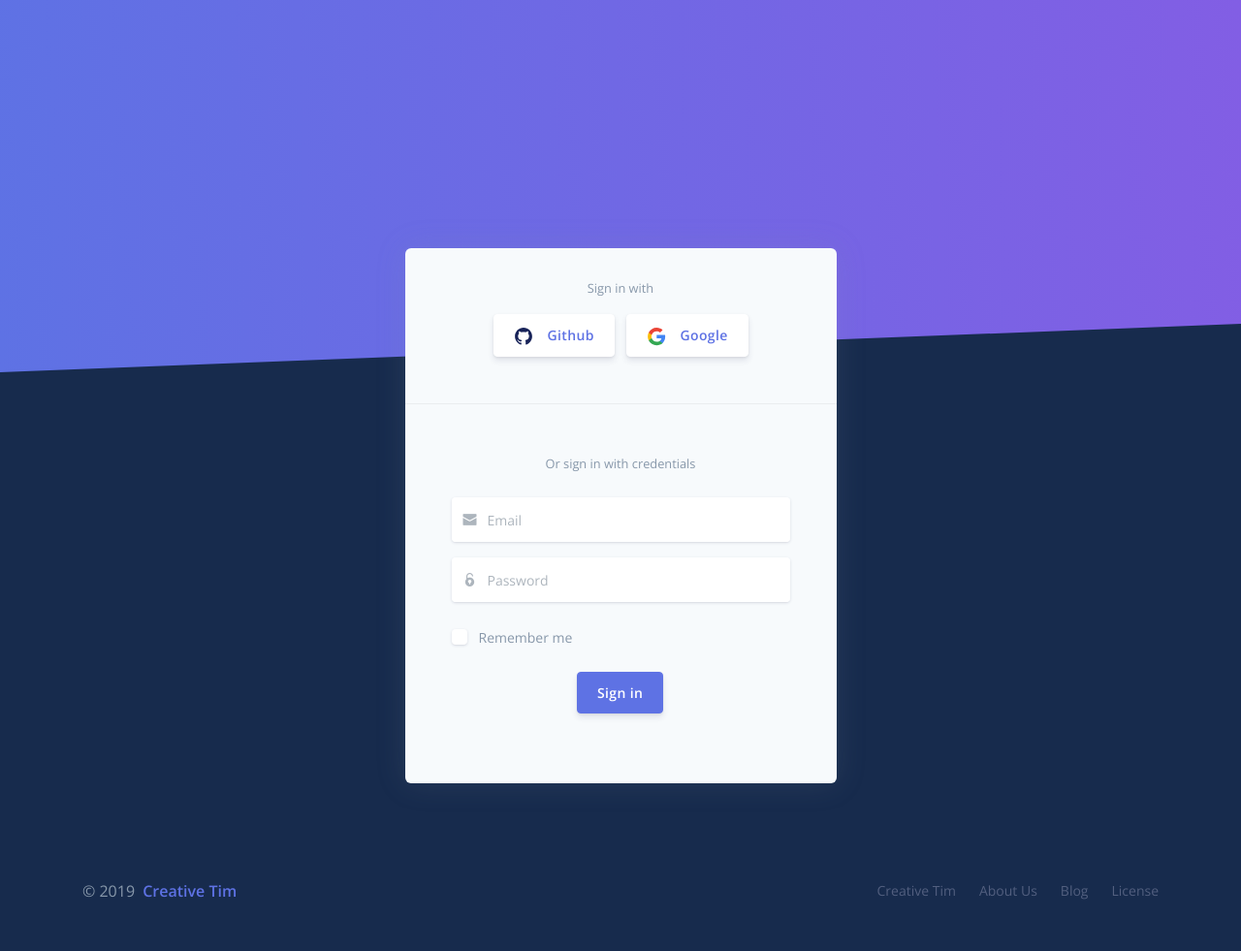
After one commit to insa21/digi-book, a PHP site: page /admin/login.php in a window 1280 px wide. The commit adds this page. Shown: the whole page at 97% size. Run offline with PHP 8.4, Linux system fonts and the light colour scheme; some libraries are stand-ins or nearby versions.

Commit message:
login + session

```diff
--- /dev/null
+++ b/admin/login.php
@@ -0,0 +1,186 @@
+<?php
+include 'koneksi.php';
+
+session_start(); // Memulai sesi pada halaman
+
+if ($_SERVER["REQUEST_METHOD"] == "POST") {
+    $email = $_POST['email'];
+    $password = $_POST['password'];
+
+    $query = "SELECT * FROM login WHERE email = '$email' AND password = '$password'";
+    $result = $koneksi->query($query);
+
+    if ($result->num_rows > 0) {
+        $user_data = $result->fetch_assoc();
+        $_SESSION['user_id'] = $user_data['id']; // Gantilah 'id' dengan kolom yang sesuai di tabel login
+        header("Location: index.php");
+        exit();
+    } else {
+        echo '<div class="alert alert-danger alert-dismissible fade show mt-2" role="alert" style="max-width: 300px;">
+                Gagal Login. Email atau password salah. Silakan coba lagi.
+                <button type="button" class="close" data-dismiss="alert" aria-label="Close">
+                    <span aria-hidden="true">&times;</span>
+                </button>
+              </div>';
+    }
+}
+?>
+
+<!DOCTYPE html>
+<html lang="en">
+
+<head>
+    <meta charset="utf-8">
+    <meta name="viewport" content="width=device-width, initial-scale=1, shrink-to-fit=no">
+    <title>Argon Dashboard PRO - Premium Bootstrap 4 Admin Template</title>
+    <link rel="icon" href="backend/assets/img/brand/favicon.png" type="image/png">
+    <link rel="stylesheet" href="https://fonts.googleapis.com/css?family=Open+Sans:300,400,600,700">
+    <link rel="stylesheet" href="backend/assets/vendor/nucleo/css/nucleo.css" type="text/css">
+    <link rel="stylesheet" href="backend/assets/vendor/@fortawesome/fontawesome-free/css/all.min.css" type="text/css">
+    <link rel="stylesheet" href="backend/assets/css/argon.css?v=1.1.0" type="text/css">
+    <script src="https://cdn.jsdelivr.net/npm/sweetalert2@11"></script>
+</head>
+
+<body class="bg-default">
+    <!-- Navbar -->
+    <nav id="navbar-main" class="navbar navbar-horizontal navbar-transparent navbar-main navbar-expand-lg navbar-light">
+        <div class="container">
+            <a class="navbar-brand" href="backend/pages//ashboards/dashboard.html"></a>
+            <button class="navbar-toggler" type="button" data-toggle="collapse" data-target="#navbar-collapse" aria-controls="navbar-collapse" aria-expanded="false" aria-label="Toggle navigation">
+                <span class="navbar-toggler-icon"></span>
+            </button>
+            <div class="navbar-collapse navbar-custom-collapse collapse" id="navbar-collapse">
+                <div class="navbar-collapse-header">
+                    <div class="row">
+                        <div class="col-6 collapse-brand">
+                            <a href="backend/pages//ashboards/dashboard.html">
+                                <img src="backend/assets/img/brand/blue.png">
+                            </a>
+                        </div>
+                        <div class="col-6 collapse-close">
+                            <button type="button" class="navbar-toggler" data-toggle="collapse" data-target="#navbar-collapse" aria-controls="navbar-collapse" aria-expanded="false" aria-label="Toggle navigation">
+                                <span></span>
+                                <span></span>
+                            </button>
+                        </div>
+                    </div>
+                </div>
+                <hr class="d-lg-none" />
+            </div>
+        </div>
+    </nav>
+    <!-- Main content -->
+    <div class="main-content">
+        <!-- Header -->
+        <div class="header bg-gradient-primary py-7 py-lg-8 pt-lg-9">
+            <div class="container">
+                <div class="header-body text-center mb-7">
+                    <div class="row justify-content-center">
+                        <div class="col-xl-5 col-lg-6 col-md-8 px-5">
+                        </div>
+                    </div>
+                </div>
+            </div>
+            <div class="separator separator-bottom separator-skew zindex-100">
+                <svg x="0" y="0" viewBox="0 0 2560 100" preserveAspectRatio="none" version="1.1" xmlns="http://www.w3.org/2000/svg">
+                    <polygon class="fill-default" points="2560 0 2560 100 0 100"></polygon>
+                </svg>
+            </div>
+        </div>
+        <!-- Page content -->
+        <div class="container mt--8 pb-5">
+            <div class="row justify-content-center">
+                <div class="col-lg-5 col-md-7">
+                    <div class="card bg-secondary border-0 mb-0">
+                        <div class="card-header bg-transparent pb-5">
+                            <div class="text-muted text-center mt-2 mb-3"><small>Sign in with</small></div>
+                            <div class="btn-wrapper text-center">
+                                <a href="#" class="btn btn-neutral btn-icon">
+                                    <span class="btn-inner--icon"><img src="backend/assets/img/icons/common/github.svg"></span>
+                                    <span class="btn-inner--text">Github</span>
+                                </a>
+                                <a href="#" class="btn btn-neutral btn-icon">
+                                    <span class="btn-inner--icon"><img src="backend/assets/img/icons/common/google.svg"></span>
+                                    <span class="btn-inner--text">Google</span>
+                                </a>
+                            </div>
+                        </div>
+                        <div class="card-body px-lg-5 py-lg-5">
+                            <div class="text-center text-muted mb-4">
+                                <small>Or sign in with credentials</small>
+                            </div>
+                            <form role="form" method="post" action="">
+                                <div class="form-group mb-3">
+                                    <div class="input-group input-group-merge input-group-alternative">
+                                        <div class="input-group-prepend">
+                                            <span class="input-group-text"><i class="ni ni-email-83"></i></span>
+                                        </div>
+                                        <input class="form-control" name="email" placeholder="Email" type="email">
+                                    </div>
+                                </div>
+                                <div class="form-group">
+                                    <div class="input-group input-group-merge input-group-alternative">
+                                        <div class="input-group-prepend">
+                                            <span class="input-group-text"><i class="ni ni-lock-circle-open"></i></span>
+                                        </div>
+                                        <input class="form-control" name="password" placeholder="Password" type="password">
+                                    </div>
+                                </div>
+                                <div class="custom-control custom-control-alternative custom-checkbox">
+                                    <input class="custom-control-input" id="customCheckLogin" type="checkbox">
+                                    <label class="custom-control-label" for="customCheckLogin">
+                                        <span class="text-muted">Remember me</span>
+                                    </label>
+                                </div>
+                                <div class="text-center">
+                                    <button type="submit" class="btn btn-primary my-4">Sign in</button>
+                                </div>
+                            </form>
+                        </div>
+                    </div>
+                </div>
+            </div>
+        </div>
+    </div>
+    <!-- Footer -->
+    <footer class="py-5" id="footer-main">
+        <div class="container">
+            <div class="row align-items-center justify-content-xl-between">
+                <div class="col-xl-6">
+                    <div class="copyright text-center text-xl-left text-muted">
+                        &copy; 2019 <a href="https://www.creative-tim.com" class="font-weight-bold ml-1" target="_blank">Creative Tim</a>
+                    </div>
+                </div>
+                <div class="col-xl-6">
+                    <ul class="nav nav-footer justify-content-center justify-content-xl-end">
+                        <li class="nav-item">
+                            <a href="https://www.creative-tim.com" class="nav-link" target="_blank">Creative Tim</a>
+                        </li>
+                        <li class="nav-item">
+                            <a href="https://www.creative-tim.com/presentation" class="nav-link" target="_blank">About Us</a>
+                        </li>
+                        <li class="nav-item">
+                            <a href="http://blog.creative-tim.com" class="nav-link" target="_blank">Blog</a>
+                        </li>
+                        <li class="nav-item">
+                            <a href="https://www.creative-tim.com/license" class="nav-link" target="_blank">License</a>
+                        </li>
+                    </ul>
+                </div>
+            </div>
+        </div>
+    </footer>
+    <!-- Argon Scripts -->
+    <script src="backend/assets/vendor/jquery/dist/jquery.min.js"></script>
+    <script src="backend/assets/vendor/bootstrap/dist/js/bootstrap.bundle.min.js"></script>
+    <script src="backend/assets/vendor/js-cookie/js.cookie.js"></script>
+    <script src="backend/assets/vendor/jquery.scrollbar/jquery.scrollbar.min.js"></script>
+    <script src="backend/assets/vendor/jquery-scroll-lock/dist/jquery-scrollLock.min.js"></script>
+    <script src="https://cdn.jsdelivr.net/npm/sweetalert2@11"></script>
+    <!-- Argon JS -->
+    <script src="backend/assets/js/argon.js?v=1.1.0"></script>
+    <!-- Demo JS - remove this in your project -->
+    <script src="backend/assets/js/demo.min.js"></script>
+</body>
+
+</html>
--- a/frontend/reviews.php
+++ b/frontend/reviews.php
@@ -1,9 +1,3 @@
-<!--
-Author: W3layouts
-Author URL: http://w3layouts.com
-License: Creative Commons Attribution 3.0 Unported
-License URL: http://creativecommons.org/licenses/by/3.0/
--->
 <!DOCTYPE html>
 <html>
 
```
Also changed, not shown: admin/calender.php (+10 -0 lines), admin/edit.php (+9 -0 lines), admin/index.php (+10 -1 lines), admin/insert.php (+11 -2 lines), admin/insert_act.php (+10 -0 lines), admin/logout.php (added, +7 -0 lines), frontend/single.php (+74 -54 lines), frontend/videos.php (+113 -64 lines), admin/foto/04402ade1742b5a94a0a700d8f2c77e5-96899_f.jpg (deleted), admin/foto/0da2e17d22e122336db2fe21faf205f4-Screenshot (74).png (added), admin/foto/1b8131fb2d4f29d2a200eac3fdccf20e-2018-07-17_220151 (1).jpg (added), admin/foto/1c1e738b637a3e3e6cb7cec2657b0e77-rumah-png-9.png (added), admin/foto/8fec101b9d3d9b98b6604d1c4667eee2-2018-07-17_220151 (1).jpg (added), admin/foto/ab41712213ef1dab3477d475a901af79-X_Perawatan_Wajah_untuk_Usir_Flek_Hitam-halodoc.jpg (added), 4 more files.
